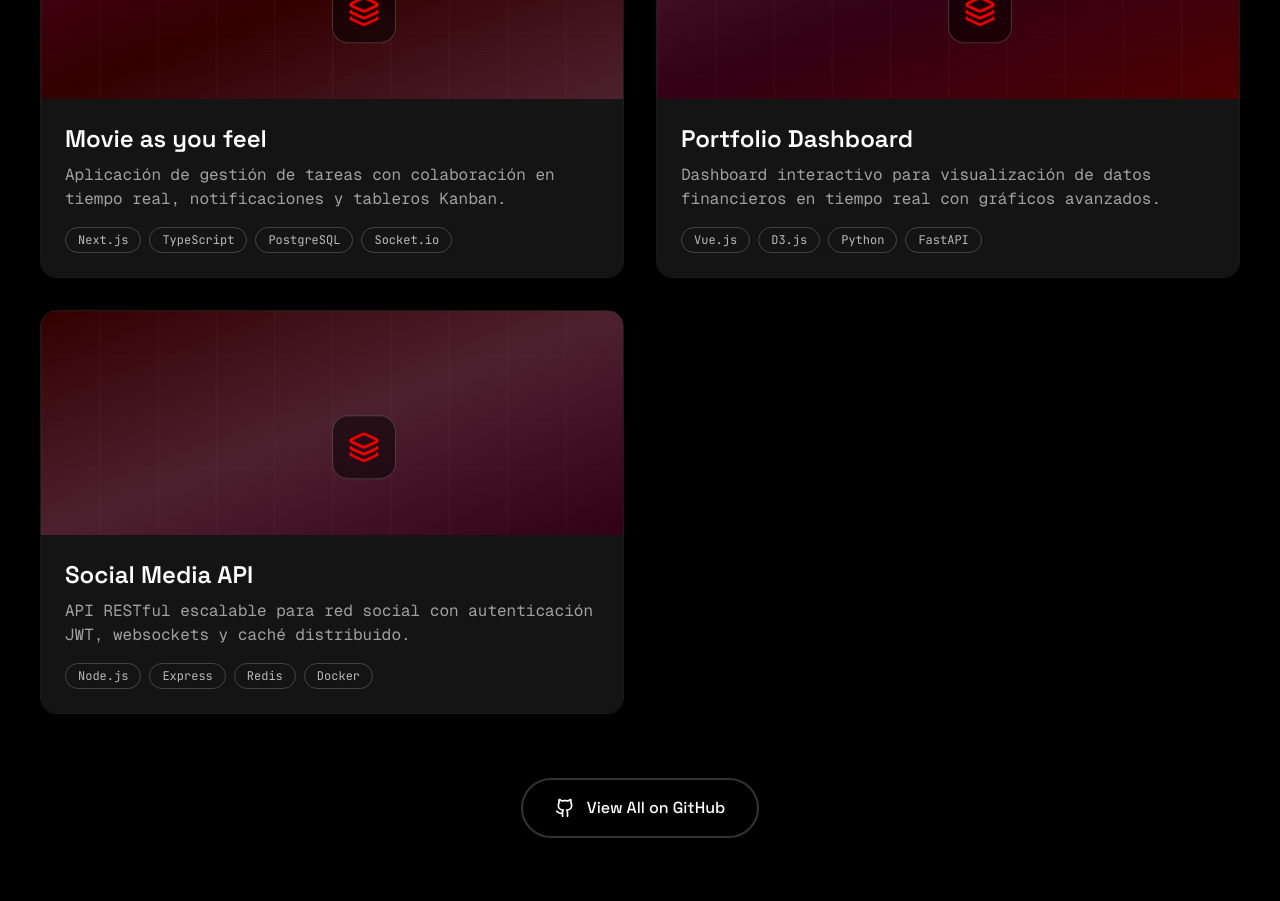
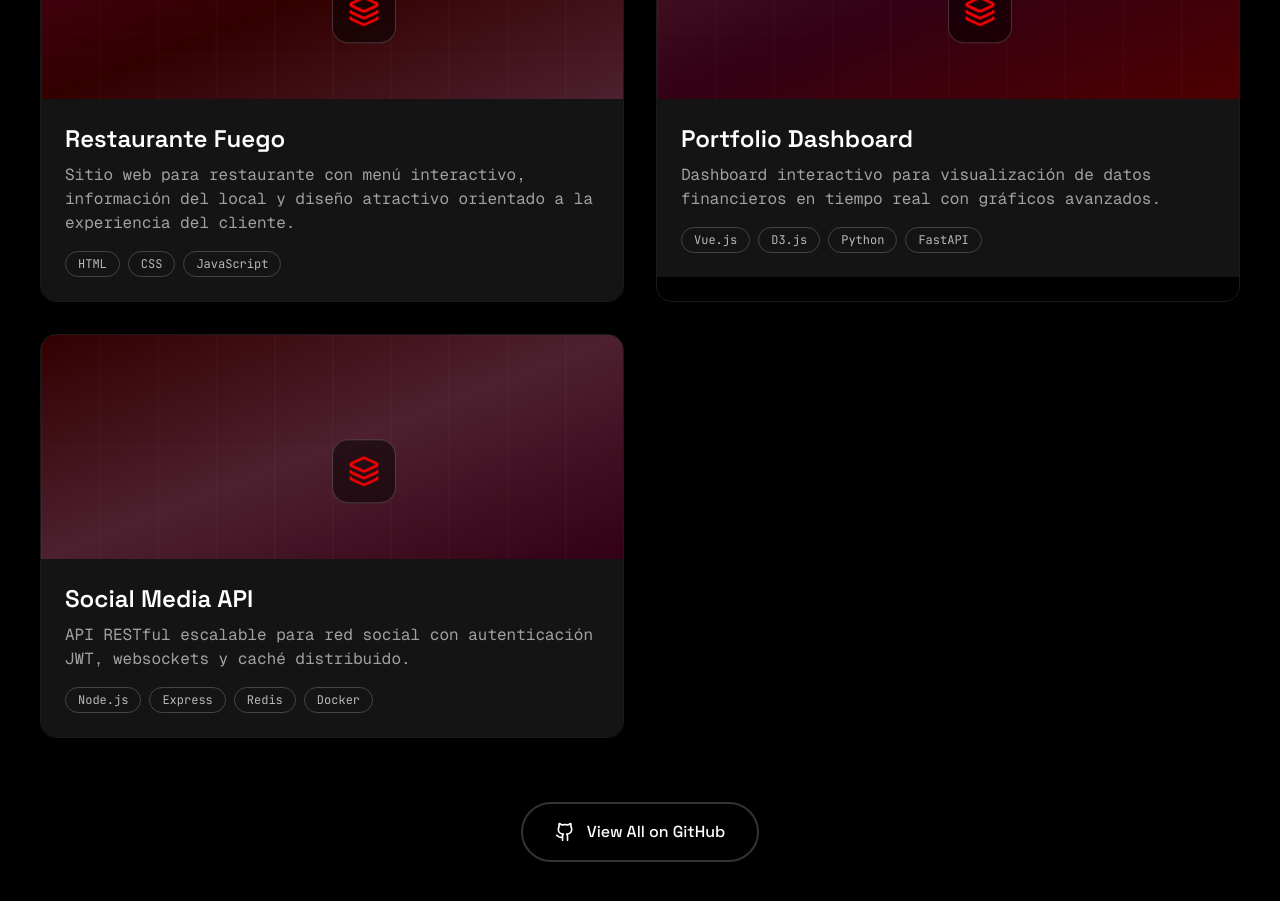
Before and after one commit to JavierAnd0/portfolioJavier, a React (Vite) app in the folder app/: page / in a window 1280 px wide. Shown: the part 2760-3661 px from the top of the page. Built offline with nearby package versions, Linux system fonts and the light colour scheme.

Commit message:
Actualización de proyecto: reemplazo de 'Movie as you feel' por 'Restaurante Fuego' con nueva descripción, tecnologías y enlace a la demo.

```diff
--- a/app/src/sections/Projects.tsx
+++ b/app/src/sections/Projects.tsx
@@ -21,12 +21,11 @@ const projects: Project[] = [
     featured: true,
   },
   {
-    title: 'Movie as you feel',
-    description: 'Aplicación de gestión de tareas con colaboración en tiempo real, notificaciones y tableros Kanban.',
-    tech: ['Next.js', 'TypeScript', 'PostgreSQL', 'Socket.io'],
+    title: 'Restaurante Fuego',
+    description: 'Sitio web para restaurante con menú interactivo, información del local y diseño atractivo orientado a la experiencia del cliente.',
+    tech: ['HTML', 'CSS', 'JavaScript'],
     image: 'gradient-2',
-    github: '#',
-    demo: '#',
+    demo: 'https://restaurantefuego.duckdns.org',
   },
   {
     title: 'Portfolio Dashboard',
```
